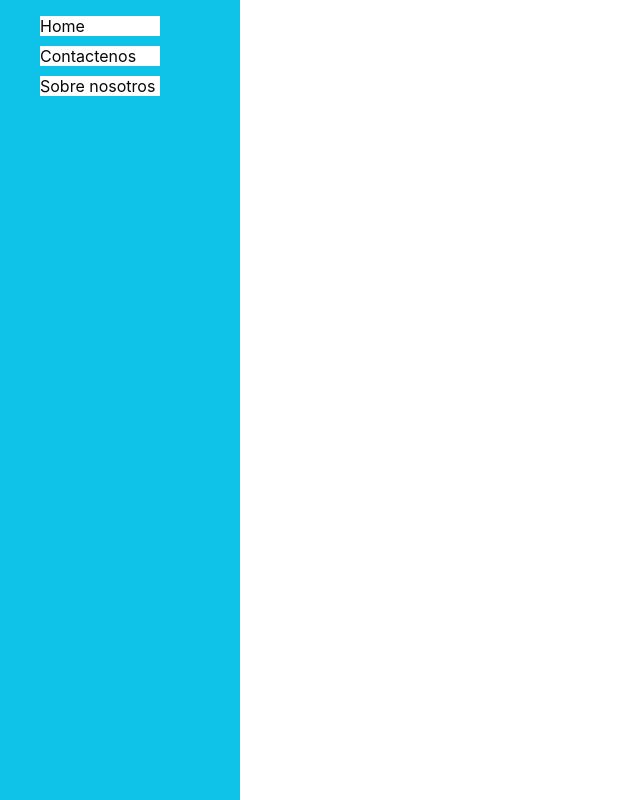
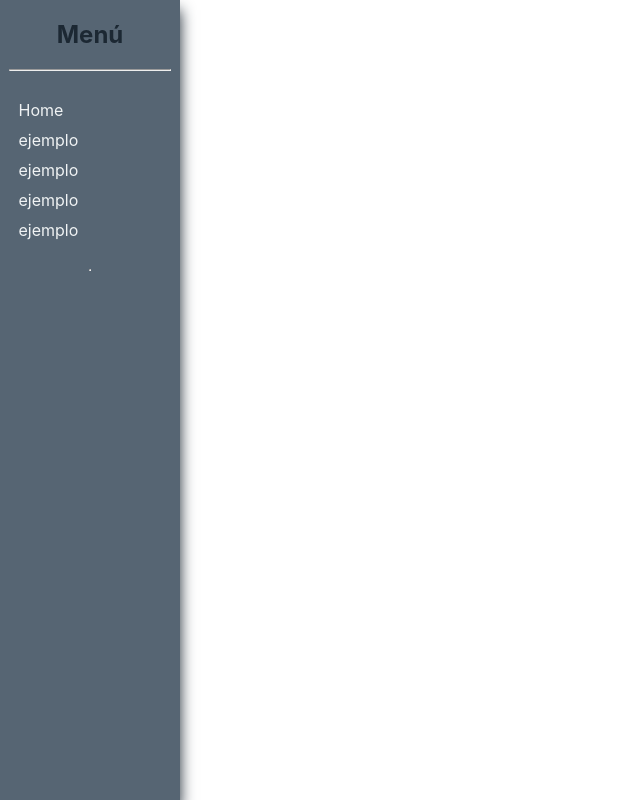
Before and after one commit to sgonzaec/cita-express-frontend-react, a React (Create React App) app: page / in a window 1280 px wide. Shown: the whole page, without its empty margins (0-640 px from the left). Built offline with nearby package versions, Linux system fonts and the light colour scheme.

Commit message:
Fix new styles

```diff
--- a/src/Components/Menu/ItemsMenu.json
+++ b/src/Components/Menu/ItemsMenu.json
@@ -4,12 +4,20 @@
         "name": "Home"
     },
     {
-        "path": "/contactenos",
-        "name": "Contactenos"
+        "path": "/ejemplo",
+        "name": "ejemplo"
 
     },
     {
-        "path": "/Aboutus",
-        "name": "Sobre nosotros"
+        "path": "/ejemplo",
+        "name": "ejemplo"
+    },
+    {
+        "path": "/ejemplo",
+        "name": "ejemplo"
+    },
+    {
+        "path": "/ejemplo",
+        "name": "ejemplo"
     }
 ]
--- a/src/Components/Menu/Menu.scss
+++ b/src/Components/Menu/Menu.scss
@@ -1,38 +1,52 @@
 nav {
-    display: flex;
-    box-sizing: border-box;
-    flex-direction: column;
     position: fixed;
     top: 0;
-    background-color: var(--blue);
     height: 100vh;
+    width: 180px;
+    display: flex;
+    flex-direction: column;
+    background-color: #566573;
+    box-shadow: 0px 10px 14px #1C2833;
 
-    ul {
+    .title {
+        h2 {
+            color: #1C2833;
+            text-align: center;
+            width: 100%;
+
+        }
+        hr{
+            width: 160px;
+        }
+    }
+
+    .menuList {
         display: flex;
-        list-style: none;
-        width: 200px;
         flex-direction: column;
-        gap: 10px;
+        align-items: center;
+        width: 100%;
 
-        li {
-            display: flex;
-            width: 100%;
+        ul {
+            width: 85%;
+            padding-left: 0;
             list-style: none;
-        }
 
-        a {
-            display: flex;
-            width: 120px;
-            padding: px;
-            background-color: #ffffff;
-            list-style: none;
-            color: #080808;
-            text-decoration: none;
+            li {
+                padding: 5px;
 
-            &:hover {
-                color: rgb(89, 94, 104);
-                width: 150px;
+                a {
+                    text-decoration: none;
+                    color: #F0F3F4;
+                }
+
+                &:hover {
+                    color: #1C2833;
+                    border-radius: 8px;
+                    background-color: #1C2833;
+                    opacity: .9;
+                }
             }
         }
     }
+
 }
--- a/src/Components/Menu/Menu.tsx
+++ b/src/Components/Menu/Menu.tsx
@@ -4,11 +4,18 @@ import "./Menu.scss"
 const Menu = () => {
   return (
     <nav>
-      <ul>
-        {ItemsMenu.map((item, index) => {
-          return <li key={index}><a href={item.path}>{item.name}</a></li>
-        })}
-      </ul>
+      <div className="title">
+        <h2>Menú</h2>
+        <hr />
+      </div>
+      <div className="menuList">
+        <ul>
+          {ItemsMenu.map((item, index) => {
+            return <li key={index}><a href={item.path}>{item.name}</a></li>
+          })}
+        </ul>
+      </div>
+      <hr />
     </nav>
   )
 }
```
